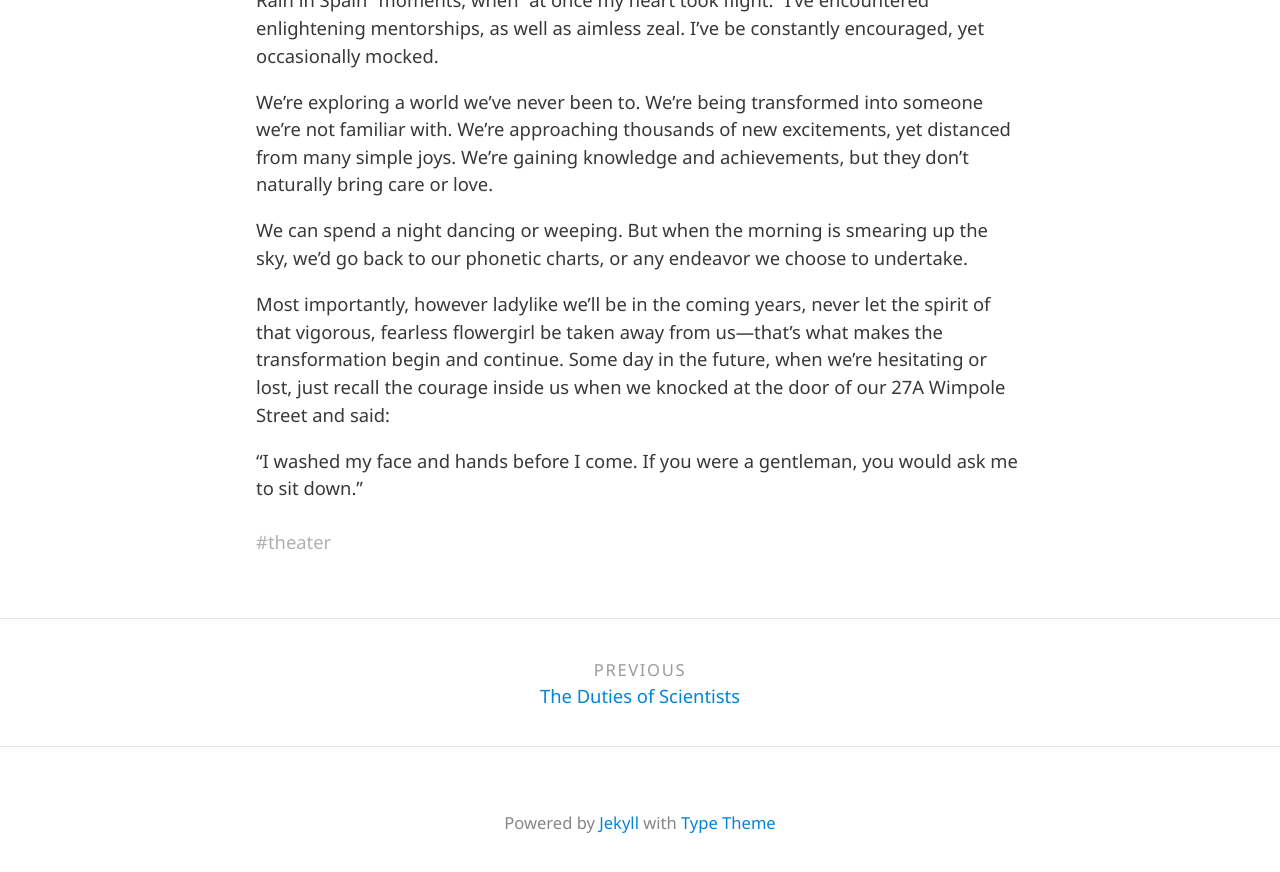
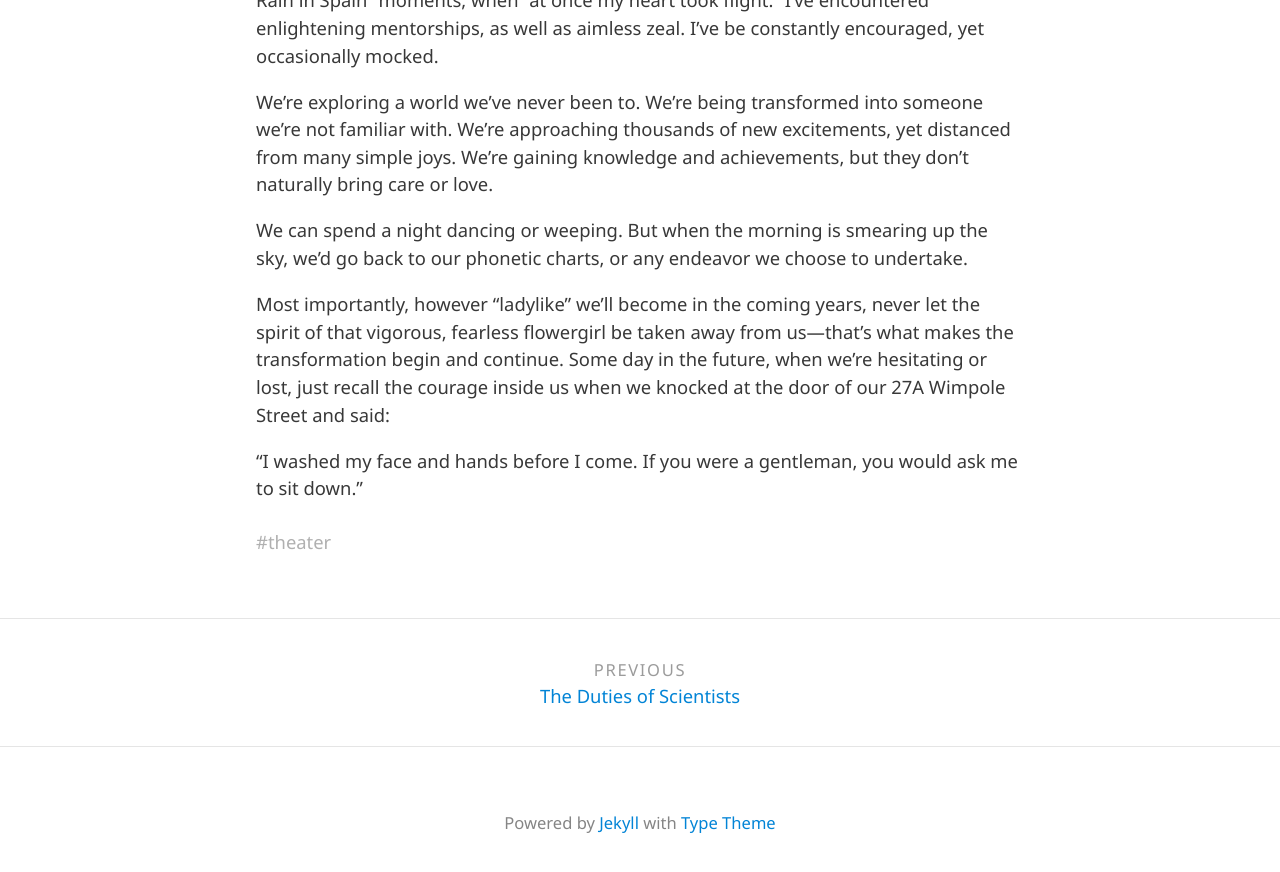
Before and after one commit to laskaux/laskaux.github.io, a Jekyll site: the page built from _posts/2018-12-09-my-fair-lady.md, in a window 1280 px wide and 900 px high, scrolled down 5012 px. Shown: the top 872 px of the window. Built offline with Jekyll 4.4.1, drawn with Linux system fonts in a browser that asks for light colours; nearby versions of some CDN libraries.

Commit message:
the ending

```diff
--- a/_posts/2018-12-09-my-fair-lady.md
+++ b/_posts/2018-12-09-my-fair-lady.md
@@ -3,7 +3,7 @@ layout: post
 title: The Turbulence of Metamorphosis
 subtitle: A Personal Review of <em>My Fair Lady</em> <br /><br />
 
-excerpt: However ladylike we’ll be in the coming years, never let the spirit of that vigorous, fearless flowergirl be taken away from us—“I washed my face and hands before I come. If you were a gentleman, you would ask me to sit down.” <br />
+excerpt: However “ladylike” we’ll become in the coming years, never let the spirit of that vigorous, fearless flowergirl be taken away from us—“I washed my face and hands before I come. If you were a gentleman, you would ask me to sit down.” <br />
 
 tags: theater
 ---
@@ -85,6 +85,6 @@ We’re exploring a world we’ve never been to. We’re being transformed into
 
 We can spend a night dancing or weeping. But when the morning is smearing up the sky, we’d go back to our phonetic charts, or any endeavor we choose to undertake.
 
-Most importantly, however ladylike we’ll be in the coming years, never let the spirit of that vigorous, fearless flowergirl be taken away from us—that’s what makes the transformation begin and continue. Some day in the future, when we’re hesitating or lost, just recall the courage inside us when we knocked at the door of our 27A Wimpole Street and said:
+Most importantly, however “ladylike” we’ll become in the coming years, never let the spirit of that vigorous, fearless flowergirl be taken away from us—that’s what makes the transformation begin and continue. Some day in the future, when we’re hesitating or lost, just recall the courage inside us when we knocked at the door of our 27A Wimpole Street and said:
 
 “I washed my face and hands before I come. If you were a gentleman, you would ask me to sit down.”<br /><br />
```
